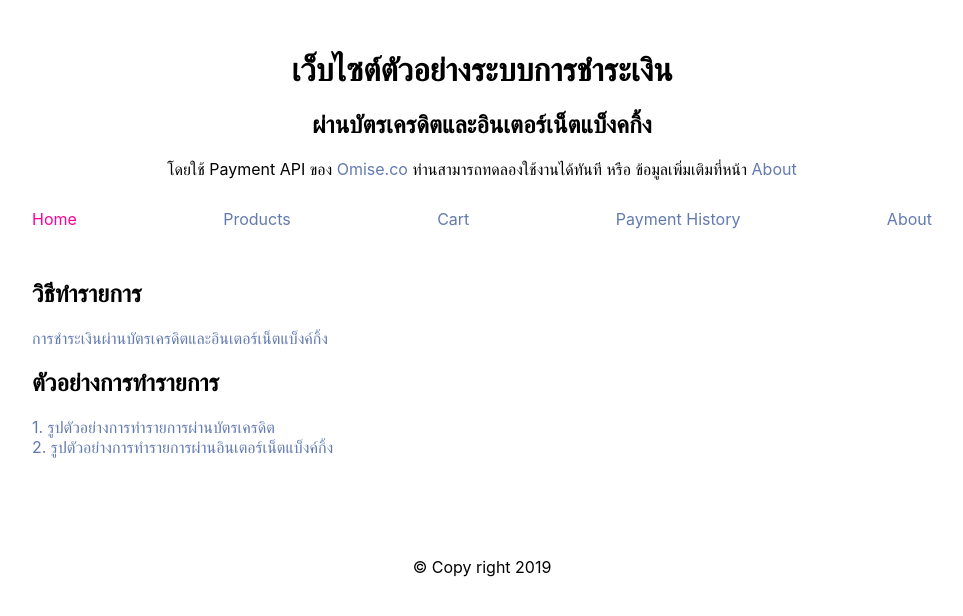
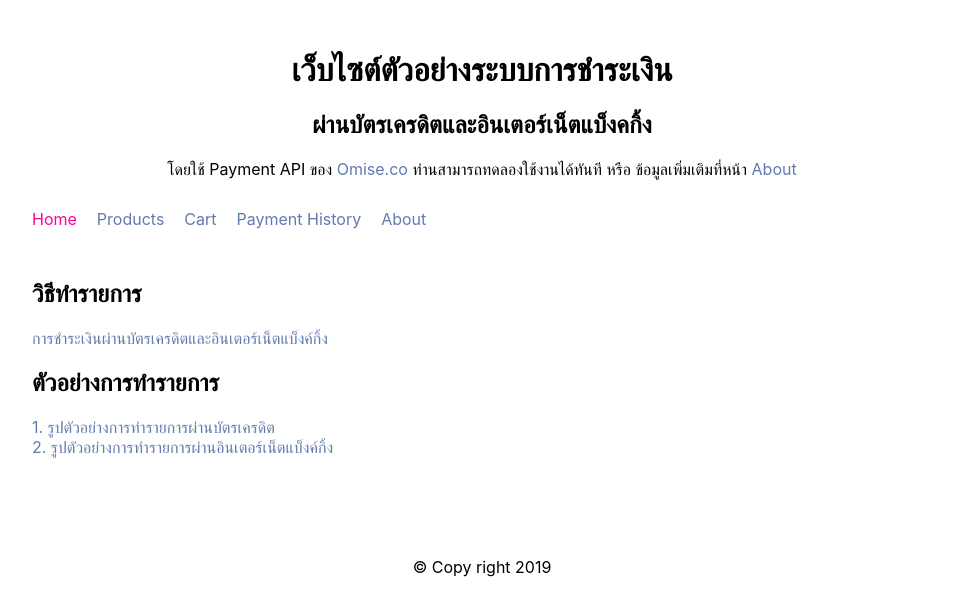
Before and after one commit to joystats/react-shopping-cart, a React (Create React App) app: page /cart in a window 1280 px wide. Shown: the top 616 px of the page, without its empty margins (158-1121 px from the left). Built offline with nearby package versions, Linux system fonts and the light colour scheme.

Commit message:
change nav

```diff
--- a/src/App.css
+++ b/src/App.css
@@ -72,8 +72,8 @@ img{max-width:100%;}
 .bold{font-weight:bold !important;}
 .clear{clear:both;}
 
-#nav{display:flex;justify-content:space-between;list-style-type:none;padding:0px;margin:0px;}
-#nav li{float:left;}
+#nav{display:flex;justify-content:start;list-style-type:none;padding:0px;margin:0px;}
+#nav li{float:left;padding-right:20px;}
 #nav li a.active{color:#ff0099;}
 
 .product{display:flex;}
```
